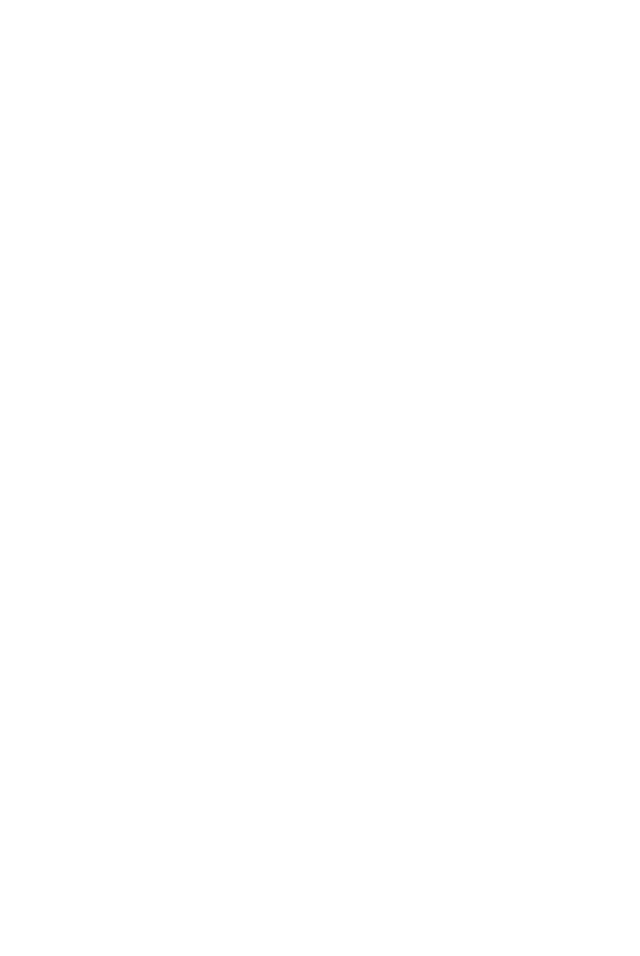
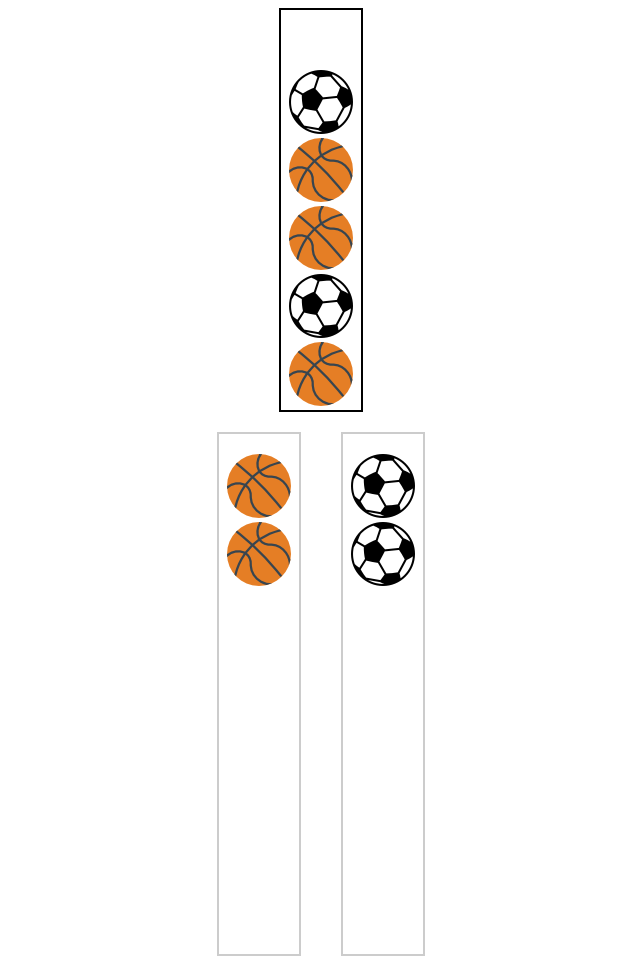
Before and after one commit to heinzef/lego-sim, a plain HTML site: page index.html in a window 1280 px wide. Shown: the whole page, without its empty margins (319-959 px from the left). Before the commit the page ends 800 px from the top, so only its background shows below. Drawn offline with Linux system fonts and the light colour scheme; the site is published under a folder, as on GitHub Pages, so addresses that start at the root find nothing; files whose address does not match are found by name.

Commit message:
Add files via upload

```diff
--- a/index.html
+++ b/index.html
@@ -6,11 +6,11 @@
 
 	<title>App</title>
 
-	<link rel='icon' type='image/png' href='/favicon.png'>
-	<link rel='stylesheet' href='/global.css'>
-	<link rel='stylesheet' href='/bundle.css'>
+	<link rel='icon' type='image/png' href='favicon.png'>
+	<link rel='stylesheet' href='global.css'>
+	<link rel='stylesheet' href='bundle.css'>
 
-	<script defer src='/bundle.js'></script>
+	<script defer src='bundle.js'></script>
 </head>
 
 <body>
```
